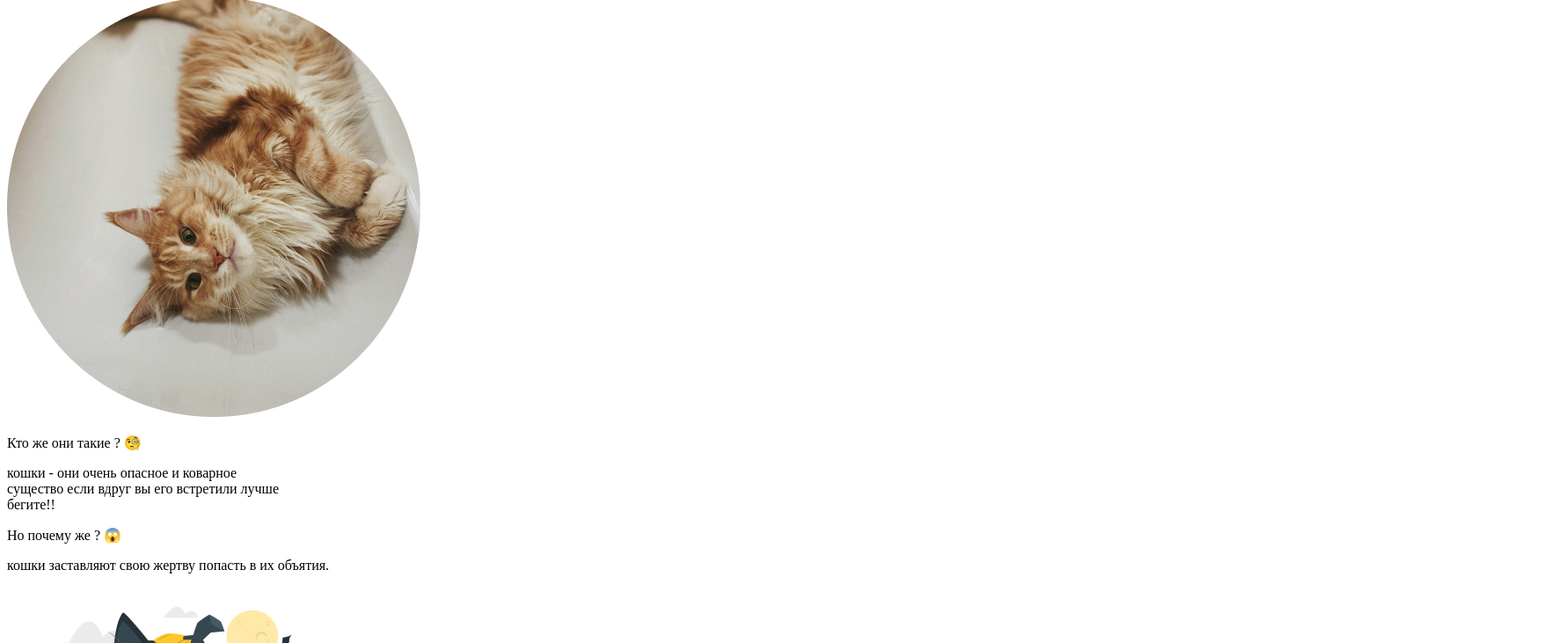
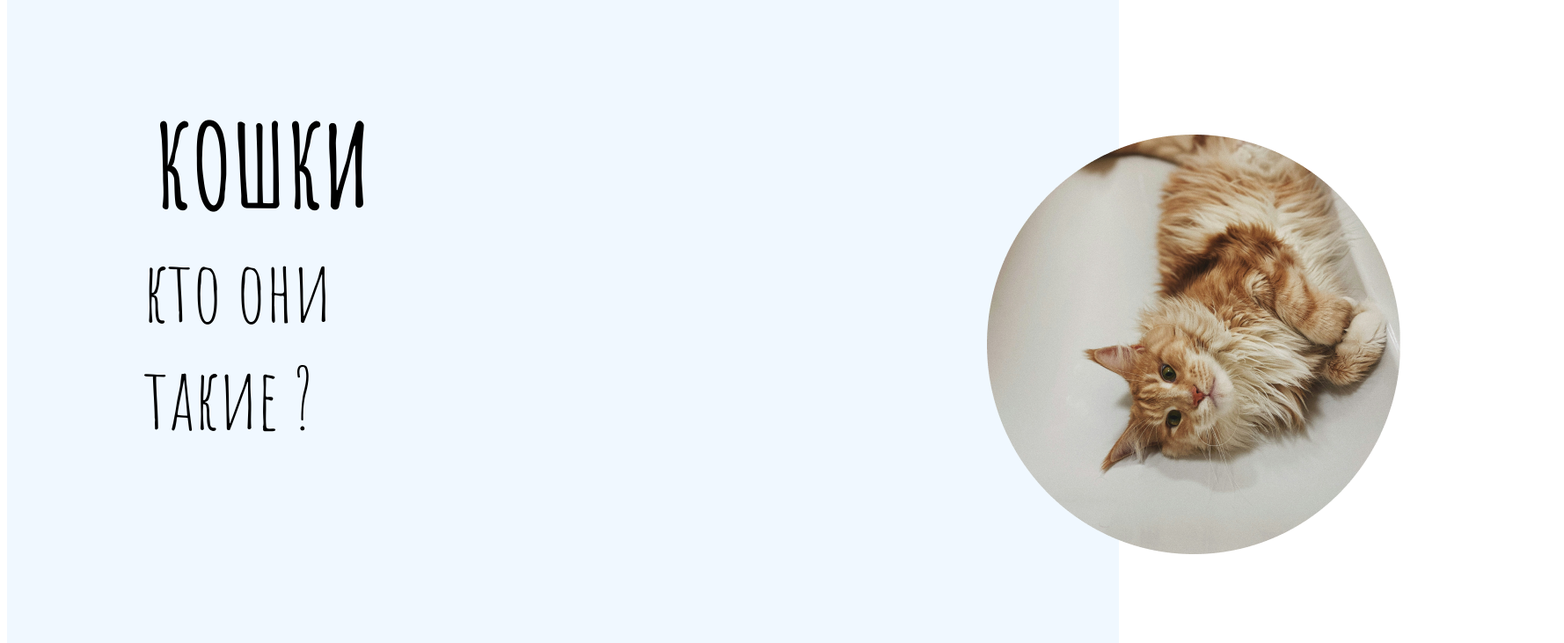
Before and after one commit to Mr-DM/www.Cat-it-fun-, a plain HTML site: page index.html in a window 1280 px wide. Shown: the part 128-859 px from the top of the page at 88% size, 1778 px wide, since content can reach past the window. Drawn offline with Linux system fonts and the light colour scheme; a web font is replaced by a local one.

Commit message:
Update index.html

```diff
--- a/index.html
+++ b/index.html
@@ -3,7 +3,7 @@
     <head>
         <meta charset="UTF-8">
         <meta name="viewport" content="width=device-width, initial-scale=1.0">
-        <link rel="stylesheet" href="sourse\style.css">
+        <link rel="stylesheet" href="css/style.css">
         <title>Cat it fun 🐈 </title>
     </head>
     <body>
```
